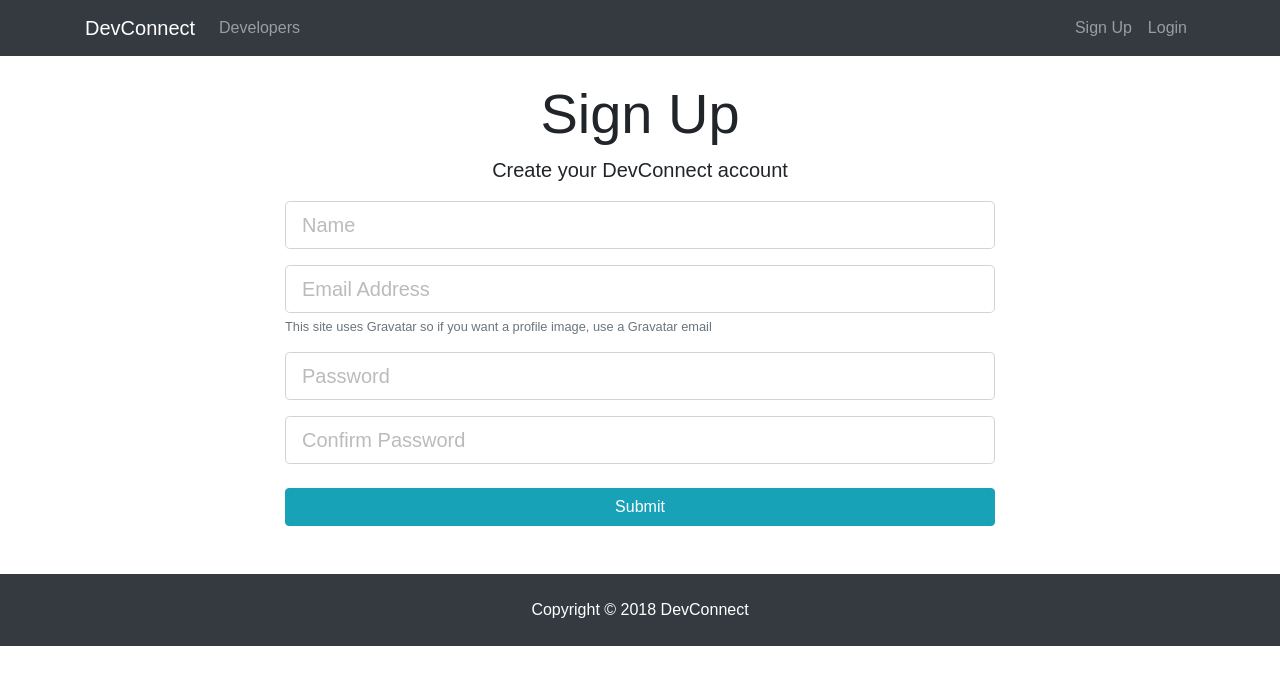
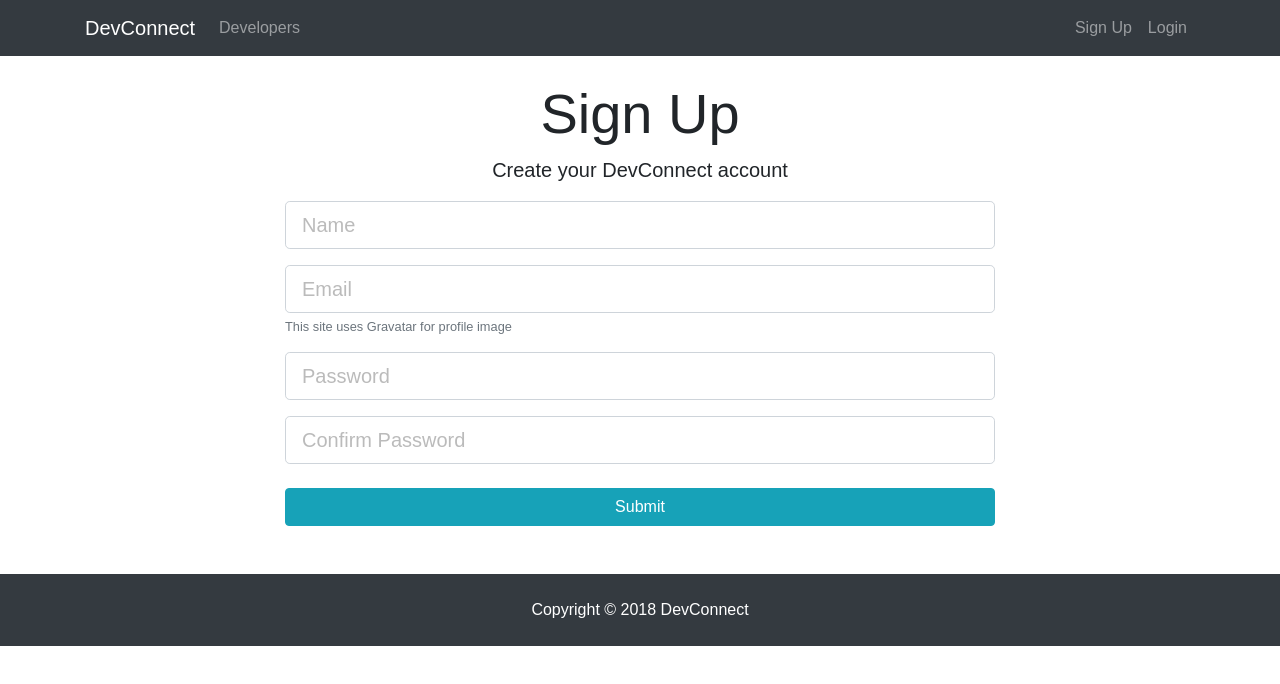
Before and after one commit to daniel-enere/devConnect, a React (Create React App) app in the folder client/: page /register in a window 1280 px wide. Shown: the top 684 px of the page. Built offline with nearby package versions, Linux system fonts and the light colour scheme.

Commit message:
change text input divs to TextFieldGroup tag

```diff
--- a/client/src/components/auth/Login.js
+++ b/client/src/components/auth/Login.js
@@ -4,6 +4,7 @@
 import classnames from 'classnames';
 
 import { loginUser } from '../../actions/authActions';
+import TextFieldGroup from '../common/TextFieldGroup';
 
 class Login extends Component {
   constructor() {
@@ -59,36 +60,21 @@
               <h1 className="display-4 text-center">Log In</h1>
               <p className="lead text-center">Sign in to your DevConnect account</p>
               <form noValidate onSubmit={this.onSubmit}>
-                <div className="form-group">
-                  <input type="email"
-                    className={classnames("form-control form-control-lg", {
-                      'is-invalid' : errors.email
-                    })}
-                    placeholder="Email Address"
+                <TextFieldGroup placeholder="Email Address"
                   name="email"
+                  type="email"
                   value={this.state.email}
                   onChange={this.onChange}
+                  error={errors.email}
                 />
-                  {errors.email && (
-                    <div className="invalid-feedback">
-                      {errors.email}
-                    </div>)}
-                </div>
-                <div className="form-group">
-                  <input type="password"
-                    className={classnames("form-control form-control-lg", {
-                      'is-invalid' : errors.password
-                    })}
-                    placeholder="Password"
+                <TextFieldGroup placeholder="Password"
                   name="password"
+                  type="password"
                   value={this.state.password}
                   onChange={this.onChange}
+                  error={errors.password}
                 />
-                  {errors.password && (
-                    <div className="invalid-feedback">
-                      {errors.password}
-                    </div>)}
-                </div>
+
                 <input type="submit"
                   className="btn btn-info btn-block mt-4"
                 />
--- a/client/src/components/auth/Register.js
+++ b/client/src/components/auth/Register.js
@@ -2,6 +2,8 @@
 import PropTypes from 'prop-types';
 import classnames from 'classnames';
 import { connect } from 'react-redux';
+
+import TextFieldGroup from '../common/TextFieldGroup';
 import { registerUser } from '../../actions/authActions';
 import { withRouter } from 'react-router-dom';
 
@@ -60,67 +62,38 @@
               <h1 className="display-4 text-center">Sign Up</h1>
               <p className="lead text-center">Create your DevConnect account</p>
               <form noValidate onSubmit={this.onSubmit}>
-                <div className="form-group">
-                  <input type="text"
-                    className={classnames("form-control form-control-lg", {
-                      'is-invalid' : errors.name
-                    })}
-                    placeholder="Name"
+                <TextFieldGroup placeholder="Name"
                   name="name"
                   value={this.state.name}
                   onChange={this.onChange}
+                  error={errors.name}
                 />
-                  {errors.name && (
-                    <div className="invalid-feedback">
-                      {errors.name}
-                    </div>)}
-                </div>
-                <div className="form-group">
-                  <input type="email"
-                    className={classnames("form-control form-control-lg", {
-                      'is-invalid' : errors.email
-                    })}
-                    placeholder="Email Address"
+
+                <TextFieldGroup placeholder="Email"
                   name="email"
+                  type="email"
                   value={this.state.email}
                   onChange={this.onChange}
+                  error={errors.email}
+                  info="This site uses Gravatar for profile image"
                 />
-                  {errors.email && (
-                    <div className="invalid-feedback">
-                      {errors.email}
-                    </div>)}
-                  <small className="form-text text-muted">This site uses Gravatar so if you want a profile image, use a Gravatar email</small>
-                </div>
-                <div className="form-group">
-                  <input type="password"
-                    className={classnames("form-control form-control-lg", {
-                      'is-invalid' : errors.password
-                    })}
-                    placeholder="Password"
+
+                <TextFieldGroup placeholder="Password"
                   name="password"
+                  type="password"
                   value={this.state.password}
                   onChange={this.onChange}
+                  error={errors.password}
                 />
-                  {errors.password && (
-                    <div className="invalid-feedback">
-                      {errors.password}
-                    </div>)}
-                </div>
-                <div className="form-group">
-                  <input type="password"
-                    className={classnames("form-control form-control-lg", {
-                      'is-invalid' : errors.password2
-                    })}
-                    placeholder="Confirm Password"
+
+                <TextFieldGroup placeholder="Confirm Password"
                   name="password2"
+                  type="password"
                   value={this.state.password2}
                   onChange={this.onChange}
+                  error={errors.password2}
                 />
-                  {errors.password2 && (
-                    <div className="invalid-feedback">
-                      {errors.password2}
-                    </div>)}
-                </div>
+
                 <input type="submit"
                   className="btn btn-info btn-block mt-4"
                 />
--- /dev/null
+++ b/client/src/components/common/TextFieldGroup.js
@@ -0,0 +1,52 @@
+import React from 'react';
+import classnames from 'classnames';
+import PropTypes from 'prop-types';
+
+const TextFieldGroup = ({
+  name,
+  placeholder,
+  value,
+  label,
+  error,
+  info,
+  type,
+  onChange,
+  disabled
+}) => {
+  return (
+    <div className="form-group">
+      <input type={type}
+        className={classnames("form-control form-control-lg", {
+          'is-invalid' : error
+        })}
+        placeholder={placeholder}
+        name={name}
+        value={value}
+        onChange={onChange}
+        disabled={disabled}
+      />
+      {info && <small className="form-text text-muted">{info}</small>}
+      {error && (
+        <div className="invalid-feedback">
+          {error}
+        </div>)}
+    </div>
+  );
+};
+
+TextFieldGroup.propTypes = {
+  name: PropTypes.string.isRequired,
+  placeholder: PropTypes.string,
+  value: PropTypes.string.isRequired,
+  info: PropTypes.string,
+  error: PropTypes.string,
+  type: PropTypes.string.isRequired,
+  onChange: PropTypes.func.isRequired,
+  disabled: PropTypes.string
+}
+
+TextFieldGroup.defaultProps = {
+  type: 'text'
+}
+
+export default TextFieldGroup;
```
Lines whose indentation alone changed are shown as unchanged.
